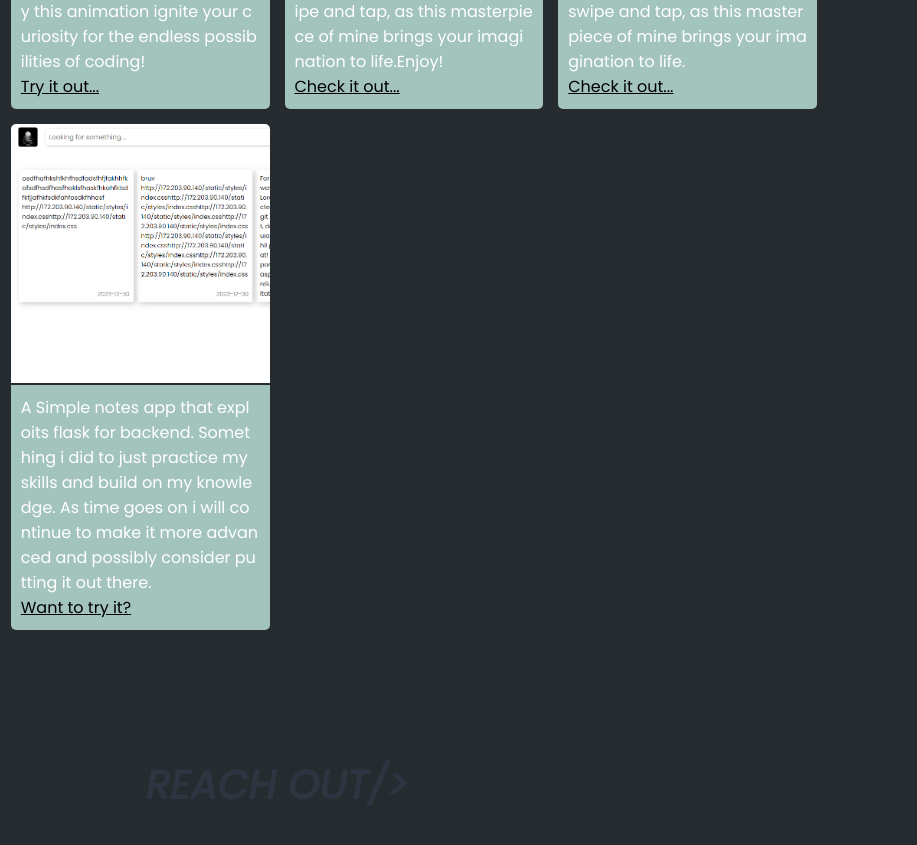
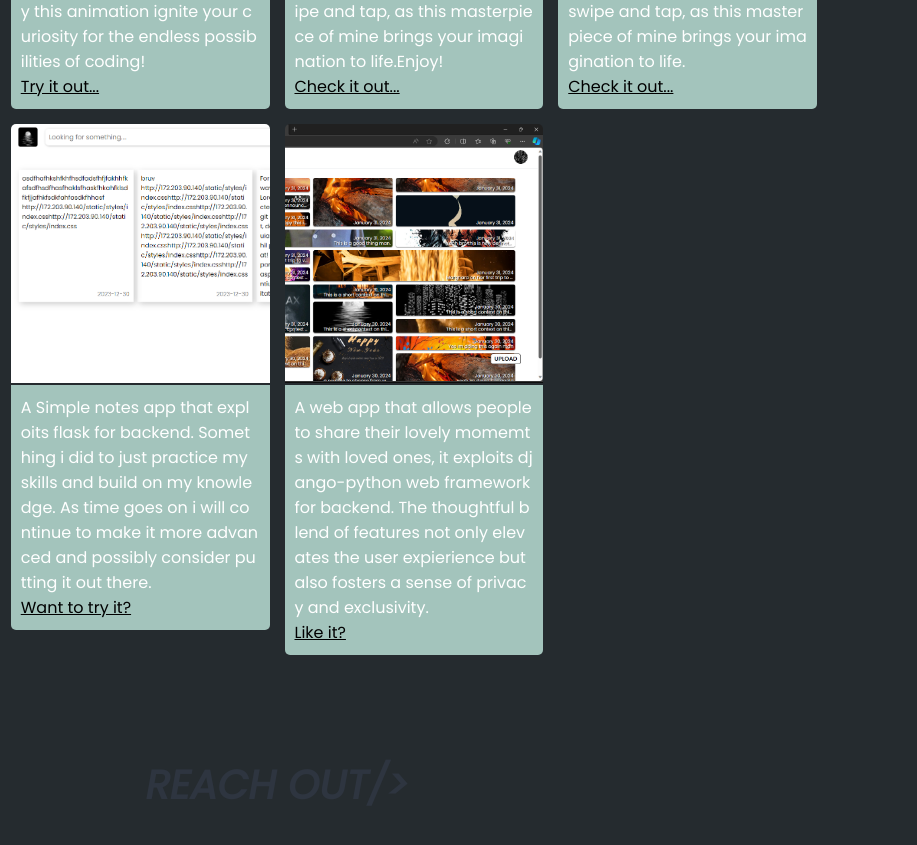
Before and after one commit to MulindwaMarkMyles/port_v2, a plain HTML site: page index.html in a window 1280 px wide. Shown: the part 1760-2605 px from the top of the page, 363-1280 px from the left. Drawn offline with Linux system fonts and the light colour scheme.

Commit message:
Added Photie

```diff
--- a/index.html
+++ b/index.html
@@ -102,6 +102,13 @@
                                         href="https://github.com/MulindwaMarkMyles/noti">Want to try it?</a>
                         </div>
                 </div>
+                <div class="section-photie">
+                        <img src="./images/photie.png" , alt="An image of a simple snake game.">
+                        <div class="photie">
+                                A web app that allows people to share their lovely momemts with loved ones, it exploits django-python web framework for backend. The thoughtful blend of features not only elevates the user expierience but also fosters a sense of privacy and exclusivity.</br><a
+                                        href="https://github.com/MulindwaMarkMyles/photie">Like it?</a>
+                        </div>
+                </div>
         </div>
         <div class="contacts-and-resume" id="contacts">
                 <span class="bar">REACH OUT/&gt;</span>
--- a/styles.css
+++ b/styles.css
@@ -146,6 +146,7 @@ body {
         gap:15px;
         grid-template-columns: repeat(auto-fit, minmax(250px, 1fr));
 }
+.section-photie,
 .section-notes,
 .section,
 .homepage-pc-section,
@@ -155,6 +156,7 @@ body {
         display: flex;
         flex-direction: column;
 }
+.section-photie img,
 .section-notes img,
 .section img,
 .homepage-pc-section img,
@@ -162,8 +164,8 @@ body {
 .snake-section img ,
 .img-container img {
         object-fit: cover;
-        max-width: 300px;
-        max-height: 300px;
+        width: inherit;
+        height: inherit;
         border-top-right-radius: 5px;
         border-top-left-radius: 5px;
         margin-bottom:2px;
@@ -175,6 +177,7 @@ body {
 .projects > *:hover {
         transform:scale(1.1);
 }
+.photie,
 .notes,
 .cleaner,
 .homepage-pc,
@@ -189,6 +192,7 @@ body {
         color:white;
         max-width: 300px;
 }
+.photie a,
 .notes a,
 .cleaner a,
 .homepage-pc a,
```
Also changed, not shown: images/photie.png (added).
